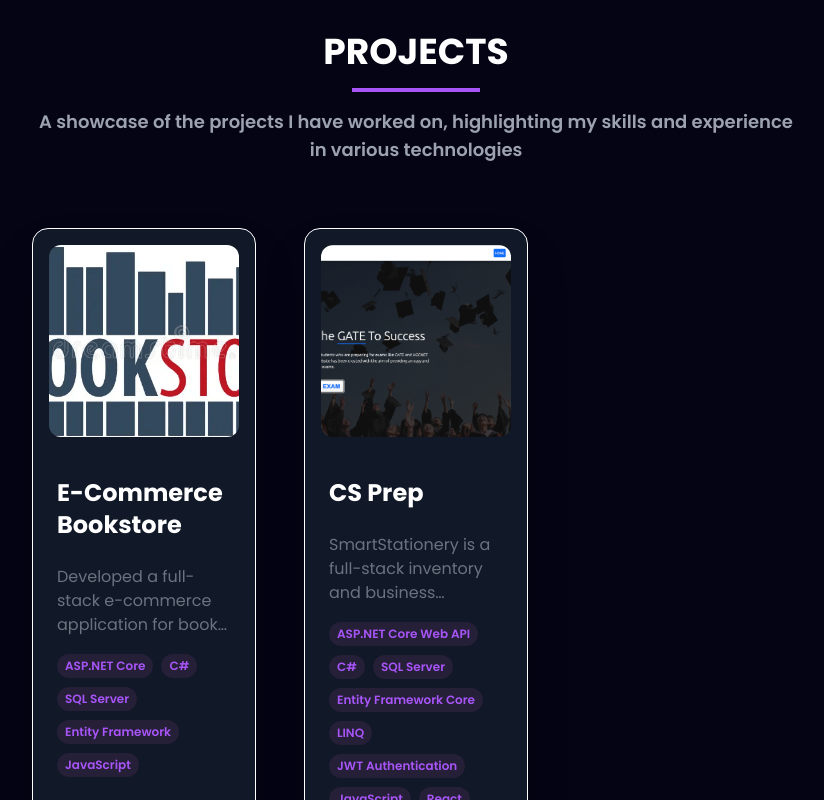
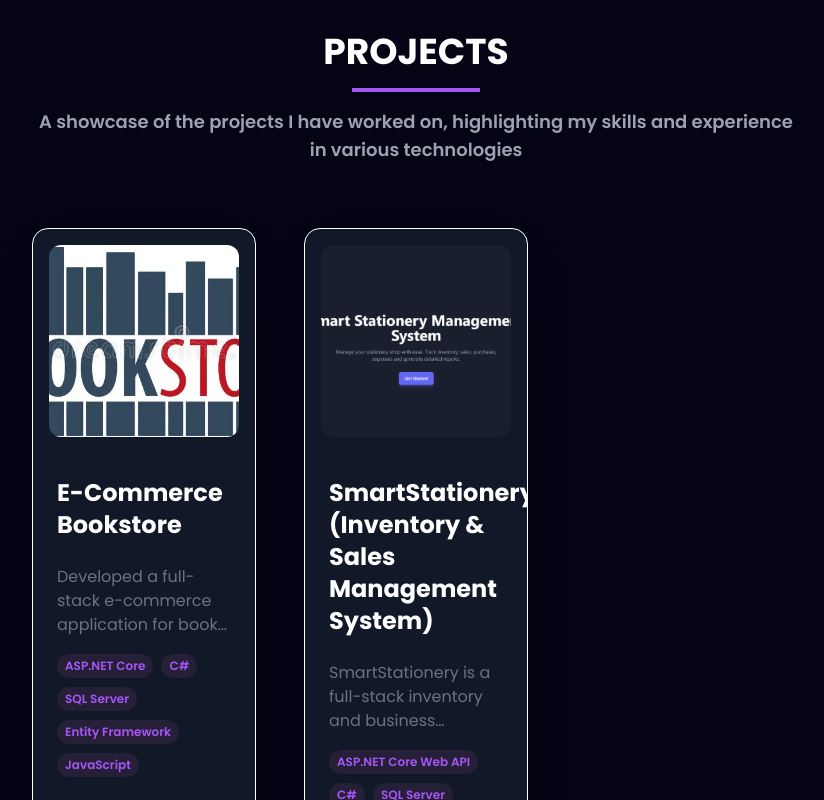
Before and after one commit to Shivampatil09/Shivam-Portfolio, a React (Vite) app: page / in a window 1280 px wide. Shown: the part 2000-2800 px from the top of the page, without its empty margins (224-1048 px from the left). Built offline with nearby package versions, Linux system fonts and the light colour scheme.

Commit message:
Project added

```diff
--- a/src/constants.js
+++ b/src/constants.js
@@ -69,6 +69,7 @@ import cmLogo from './assets/work_logo/cm.png';
 import imagesearchLogo from './assets/work_logo/image_search.png';
 import removebgLogo from './assets/work_logo/remove_bg.png';
 import EBookStoreLogo from './assets/work_logo/EBookStore.png';
+import SmartStationaryLogo from './assets/work_logo/SmartStationary.png';
 
 
 export const SkillsInfo = [
@@ -245,17 +246,17 @@ export const SkillsInfo = [
     },
     {
       id: 1,
-      title: "CS Prep",
+      title: "SmartStationery (Inventory & Sales Management System)",
       description:`SmartStationery is a full-stack inventory and business management system designed to streamline daily operations of a stationery shop.
       It is built as a production-ready application that handles everything from stock management to billing, user roles, and financial tracking.
       The system enables administrators to manage inventory, monitor sales and purchases, track expenses, and generate business insights through a centralized dashboard. It also supports staff-level access with restricted permissions, ensuring secure and controlled operations within a real-world business environment.
       On the backend, the application is powered by ASP.NET Core Web API with a clean and scalable architecture using Repository and Unit of Work patterns. Secure authentication is implemented using ASP.NET Identity and JWT tokens, allowing role-based access control between admin and staff users. The system exposes well-structured RESTful APIs for handling core business processes such as inventory tracking, sales transactions, purchase management, returns, and reporting.
       The frontend is designed with a strong focus on usability and performance, providing a clean and responsive interface for managing business workflows efficiently. It integrates seamlessly with the backend through a centralized API layer, ensuring consistent data handling, error management, and optimized user experience.
       The application also includes robust validation, centralized error handling, and environment-based configuration, making it deployment-ready and scalable for real-world usage.`,
-      image: csprepLogo,
+      image: SmartStationaryLogo,
       tags: ["ASP.NET Core Web API", "C#", "SQL Server", "Entity Framework Core", "LINQ", "JWT Authentication", "JavaScript","React"],
       github: "#",
-      webapp: "https://shivam-patil.vercel.app/",
+      webapp: "https://smartstationery.vercel.app/",
     },
     /*{
       id: 2,
```
Also changed, not shown: src/assets/work_logo/SmartStationary.png (added).
